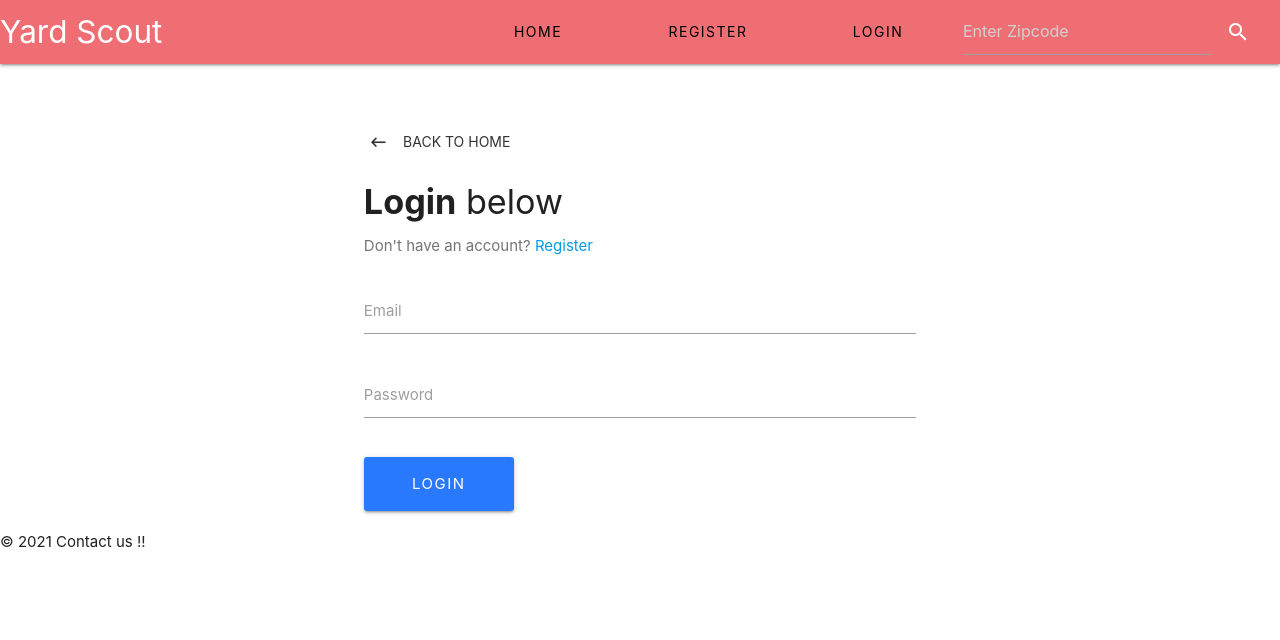
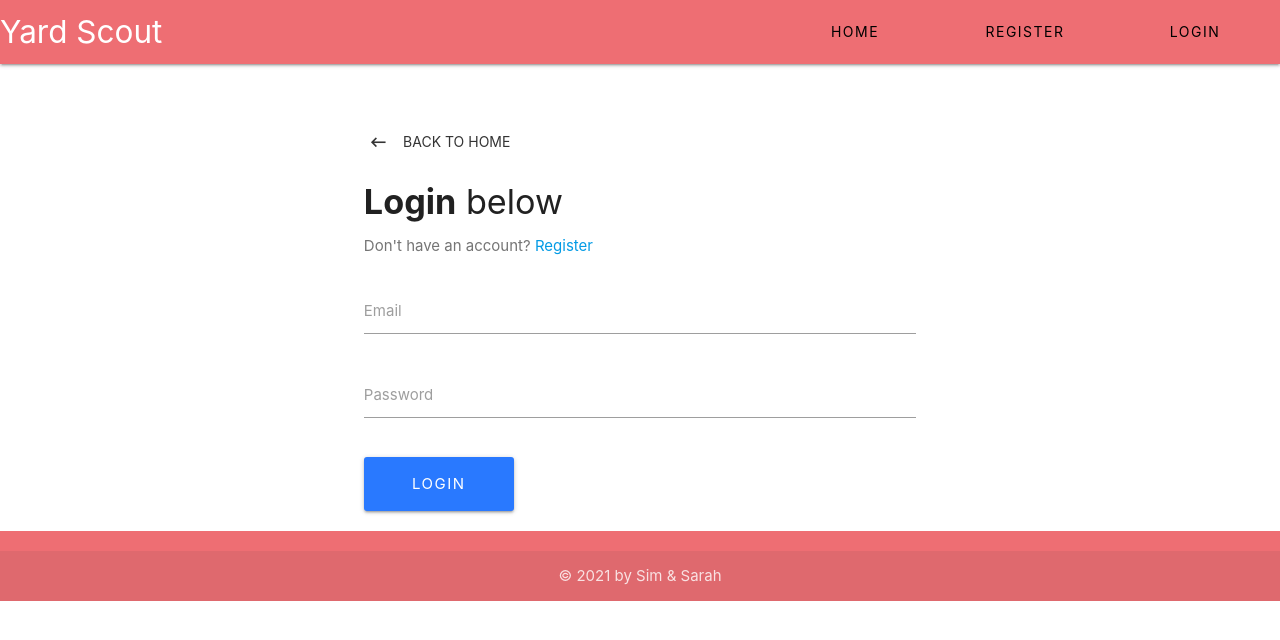
Before and after one commit to simk2020/Project-3, a React (Create React App) app in the folder client/: page /login in a window 1280 px wide. Shown: the top 640 px of the page. Built offline with nearby package versions, Linux system fonts and the light colour scheme.

Commit message:
updated styling on navbar and footer, moved search to page center

```diff
--- a/client/src/components/pages/Landing.js
+++ b/client/src/components/pages/Landing.js
@@ -18,9 +18,22 @@ const Landing = props => {
           <h4>
             {/* <b>*YSale</b> A new and better way to yard sale! {' '} <span style={{ fontFamily: 'monospace' }}><b>*</b></span>  */}
 
-            <span> YardScout - A New and Better way to Yard Sale! </span>
+            <h1>YardScout</h1>
+            <h2>A New and Better way to Yard Sale! </h2>
           </h4>
           <br />
+          <br />
+          <card><h4>Enter your zipcode to get started!</h4>
+
+          <div className= "row">
+            <div className= "col s2">
+          <a href="sass.html"><i class="material-icons left">search</i></a></div>
+          <div className= "col s10">
+          <input type="text" placeholder="Enter Zipcode" id="autocomplete-input" class="autocomplete tect-center black-text"></input>
+          </div>
+          </div>
+          </card>
+
             <div className="col s6">
               <card className="salesMap">
                 <h5> Listing on the Map</h5>
--- a/client/src/components/partials/Footer.js
+++ b/client/src/components/partials/Footer.js
@@ -4,9 +4,14 @@ const Footer = props => {
   const year = new Date().getFullYear();
 
   return (
-    <div>
-      <p>&copy; {year} Contact us !! </p>
+
+    <footer className="page-footer">
+    <div className="footer-copyright">
+      <div className="container" >
+      <center font-color-white>© 2021 by Sim & Sarah</center>
+      </div>
     </div>
+  </footer>
   );
 };
 
--- a/client/src/components/partials/Navbar.js
+++ b/client/src/components/partials/Navbar.js
@@ -36,8 +36,9 @@ const Navbar = props => {
               Login
             </Link>
           </li>
-          <li><input type="text" placeholder="Enter Zipcode" id="autocomplete-input" class="autocomplete tect-center red-text" ></input></li>
-        <li><a href="sass.html"><i class="material-icons left">search</i></a></li>
+          {/* <li><a href="sass.html"><i class="material-icons left">search</i></a></li>
+          <li><input type="text" placeholder="Enter Zipcode" id="autocomplete-input" class="autocomplete tect-center black-text" ></input></li> */}
+
 
       </ul>
     </div>
```
